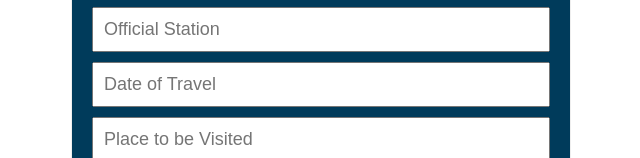
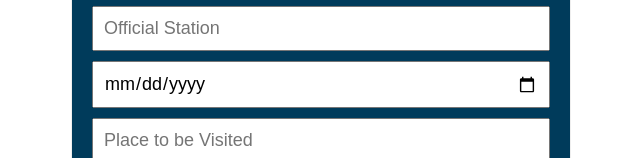
Before and after one commit to KingSilao/gapass, a plain HTML site: page index.html in a window 1280 px wide. Shown: the part 237-395 px from the top of the page, without its empty margins (319-959 px from the left). Drawn offline with Linux system fonts and the light colour scheme.

Commit message:
Update index.html

```diff
--- a/index.html
+++ b/index.html
@@ -57,7 +57,7 @@ textarea{
 			<h4>TRAVEL ORDER SLIP</h4>
 			<input type="text" name="Travelers_Name" placeholder="Name">
 			<input type="text" name="Official_Station" placeholder="Official Station	">
-			<input type="text" name="Travel_Date" placeholder="Date of Travel">
+			<input type="date" name="Travel_Date" placeholder="Date of Travel">
 			<input type="text" name="Placeto_to_Visit" placeholder="Place to be Visited">
 			<input type="text" name="Travel_Duration" placeholder="Duration of Travel">
 			<input type="text" name="Travel_Purpose" placeholder="Purpose of Travel">
```
